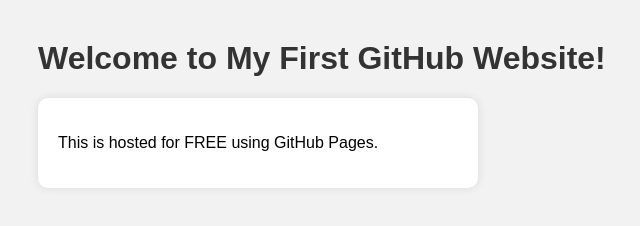
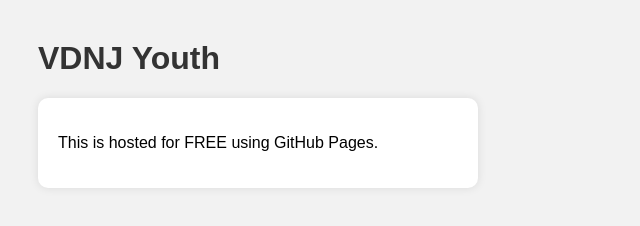
Before and after one commit to dkp2610/test-website, a plain HTML site: page index.html in a window 1280 px wide. Shown: the whole page, without its empty margins (2-642 px from the left). Drawn offline with Linux system fonts and the light colour scheme.

Commit message:
Update index.html

```diff
--- a/index.html
+++ b/index.html
@@ -22,7 +22,7 @@
   </style>
 </head>
 <body>
-  <h1>Welcome to My First GitHub Website!</h1>
+  <h1>VDNJ Youth </h1>
 
   <div class="card">
     <p>This is hosted for FREE using GitHub Pages.</p>
```
